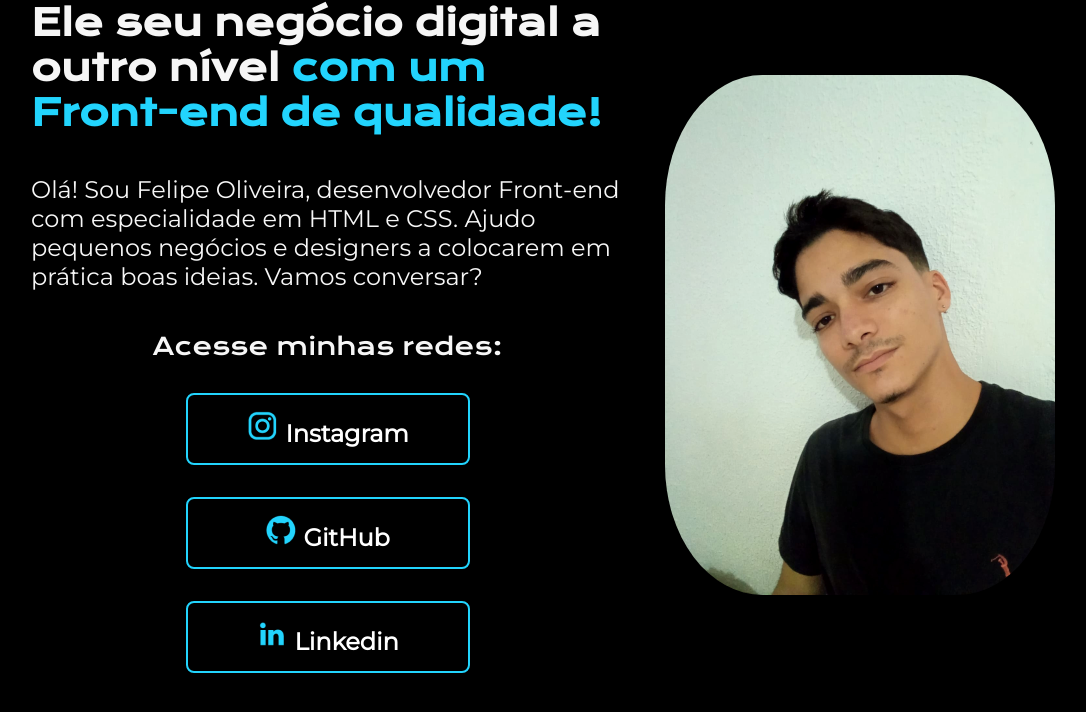
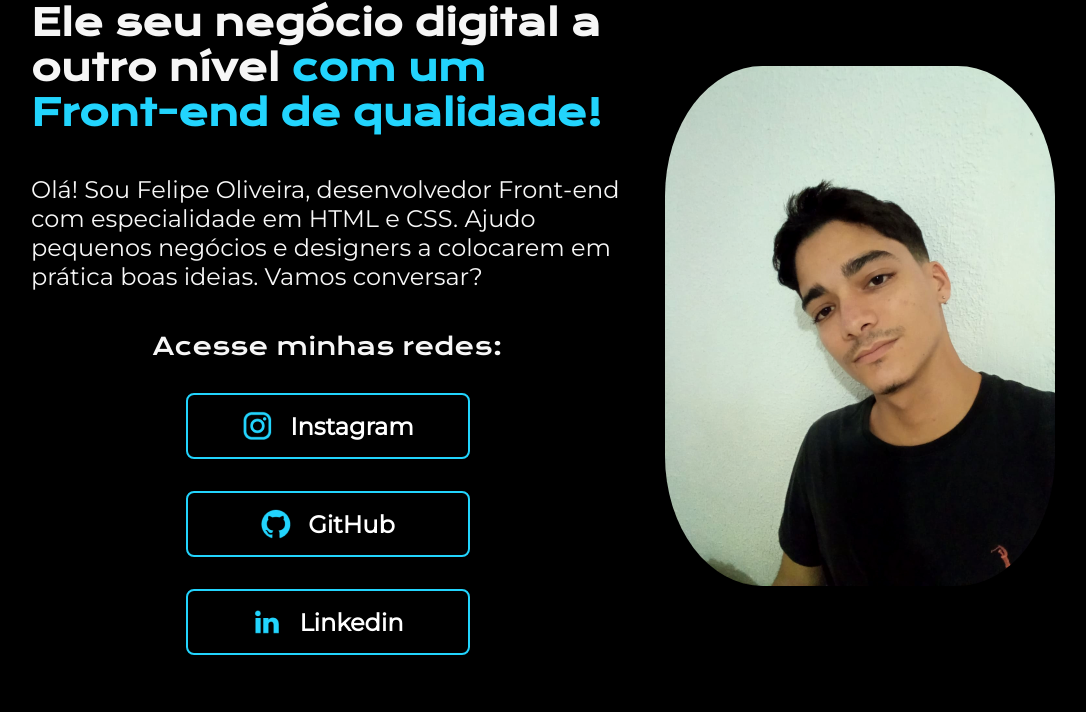
Before and after one commit to Felipeoliveeira/html-css, a PHP site: page /index01.html in a window 1280 px wide. Shown: the top 712 px of the page, without its empty margins (97-1183 px from the left). Run offline with PHP 8.4, Linux system fonts and the light colour scheme.

Commit message:
alinhando logo com links

```diff
--- a/Portfólio1/estilos/style01.css
+++ b/Portfólio1/estilos/style01.css
@@ -50,15 +50,18 @@ div#buttom > h2{
 div#buttom > a{
     text-decoration: none;
     background-color: black;
+    border: 2px solid #22D4FD;
     color: white;
+    font-family: 'Montserrat', sans-serif;
+    display: flex;
+    align-items: center;
+   justify-content: center;
+    gap: 16px;
     width: 280px;
     padding: 15px 0px;
     font-size: 24px;
-    text-align: center;
     border-radius: 8px;
-    font-family: 'Montserrat', sans-serif;
     font-weight: 600;
-    border: 2px solid #22D4FD;
 }
 div#buttom > a:hover{
     background-color: #177085;
--- a/Portfólio1/index01.html
+++ b/Portfólio1/index01.html
@@ -26,14 +26,14 @@
             <div id="buttom">
                 <h2>Acesse minhas redes:</h2>
                 <a href="https://www.instagram.com/felipeolverr" target="_blank">
-                    <img src="imagem/instagram.png" alt="imagem azul do instagram">
+                    <img src="imagem/instagram.png" alt="imagem azul do instagram" class="apresentacao__logo__redes">
                 Instagram</a>
                 <a href="https://github.com/Felipeoliveeira" target="_blank">
-                    <img src="imagem/Logo Github.png" alt="Logo azul Github">
+                    <img src="imagem/Logo Github.png" alt="Logo azul Github" class="apresentacao__logo__redes">
                 GitHub
                 </a>
                 <a href="https://www.linkedin.com/in/felipe-santos-8a3a88216/" target="_blank">
-                    <img src="imagem/Logo linkedin.png" alt="Imagem azul do linkedin">
+                    <img src="imagem/Logo linkedin.png" alt="Imagem azul do linkedin" class="apresentacao__logo__redes">
                 Linkedin</a>
             </div>
         </div>
```
